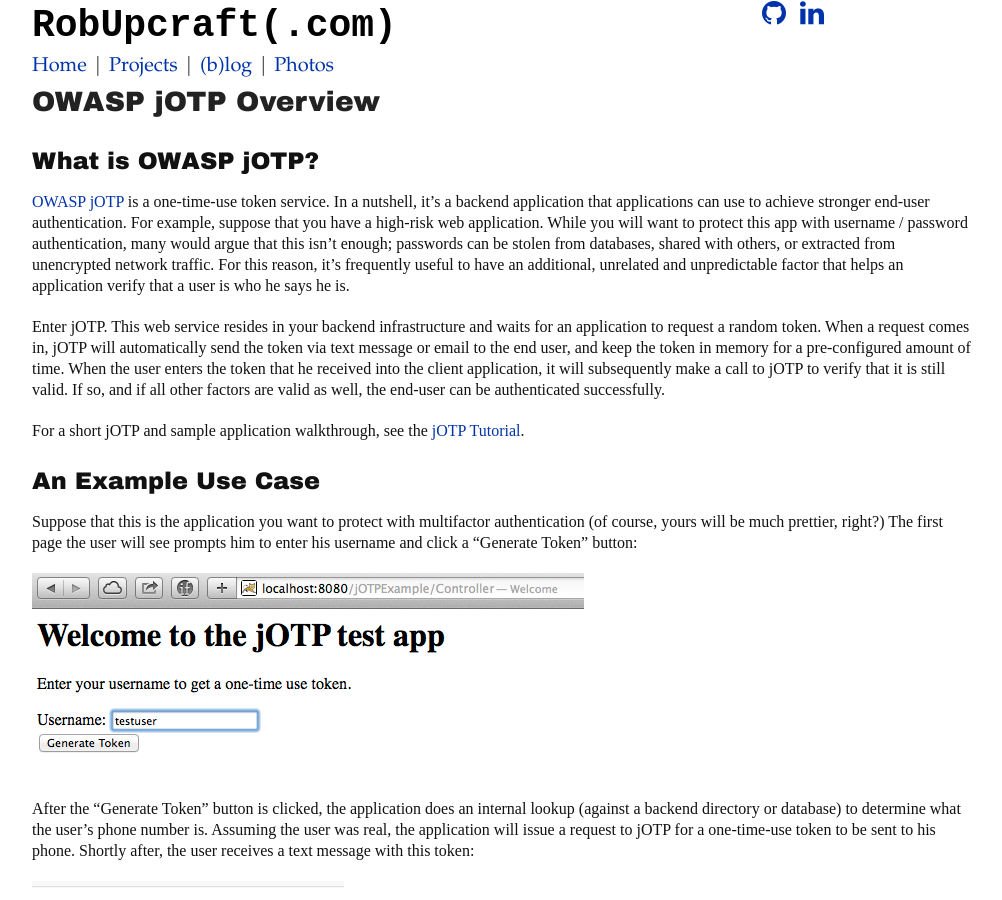
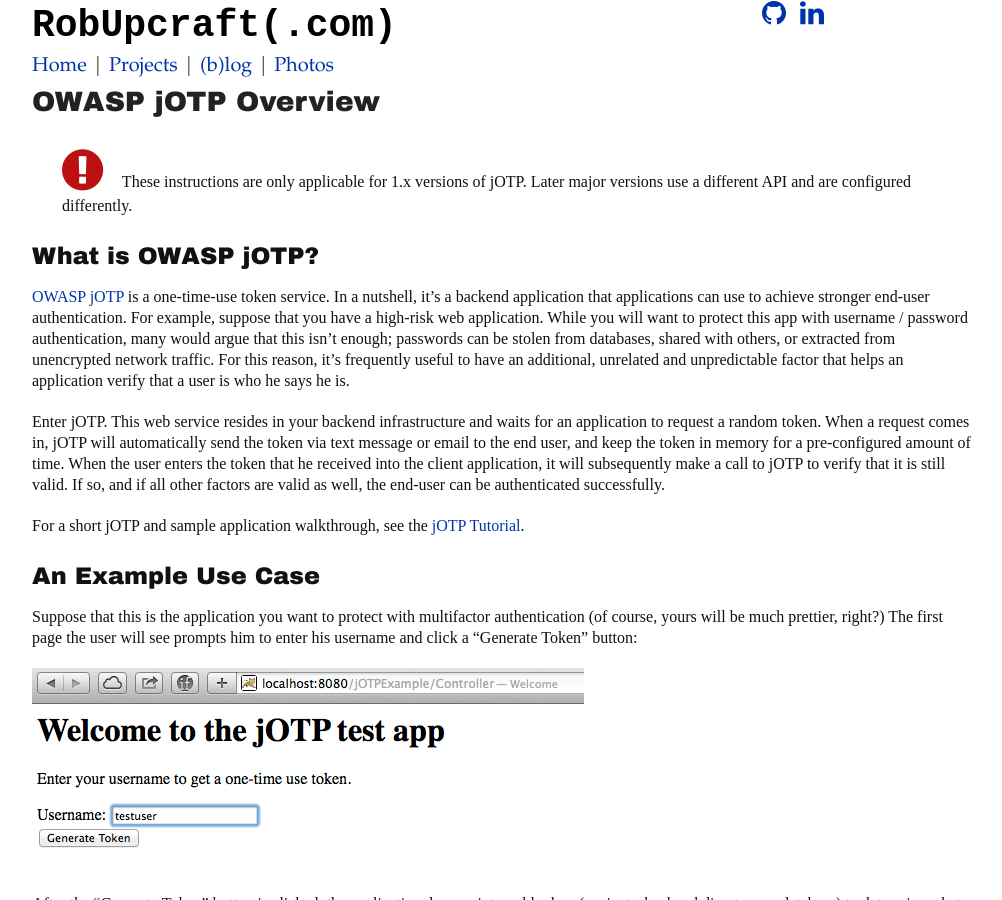
Before and after one commit to upcrob/upcrob.github.io, a Jekyll site: the page built from jotp-overview.md, in a window 1280 px wide and 900 px high. Shown: the whole window, without its empty margins (138-1140 px from the left). Built offline with Jekyll 4.4.1, drawn with Linux system fonts in a browser that asks for light colours; our own code applies the rules of GitHub Pages for plain Markdown files.

Commit message:
Added notice for old jOTP documentation.

```diff
--- a/jotp-overview.md
+++ b/jotp-overview.md
@@ -4,6 +4,8 @@
 ---
 
 # OWASP jOTP Overview
+
+IMPORTANT: These instructions are only applicable for 1.x versions of jOTP.  Later major versions use a different API and are configured differently.
 
 <!-- 3/20/2014 -->
 
```
Also changed, not shown: jotp-tutorial.md (+2 -0 lines).
